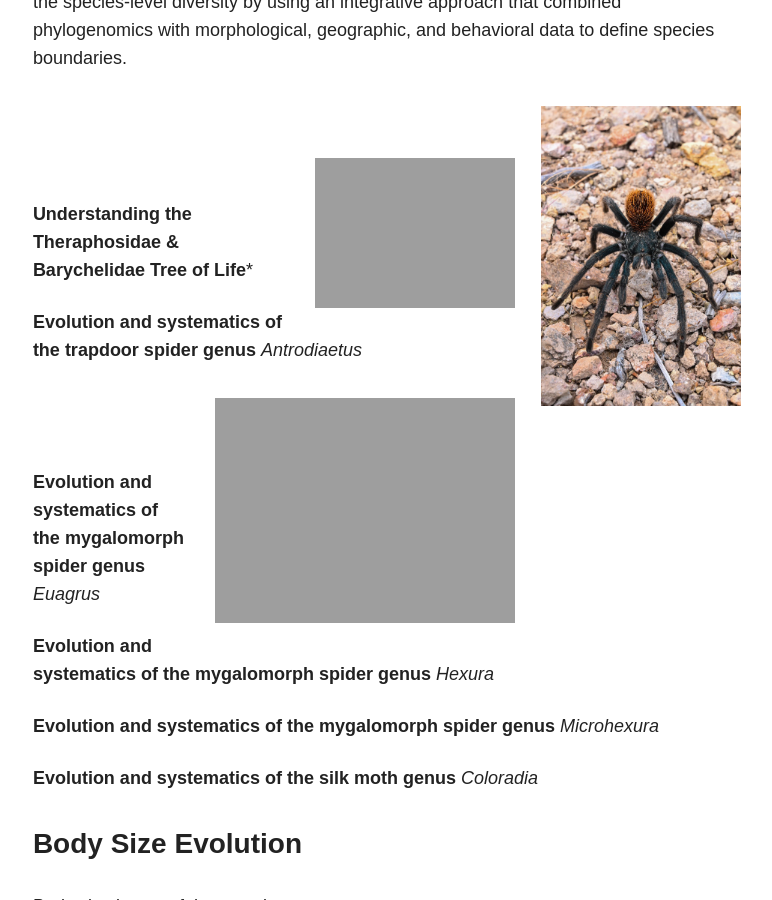
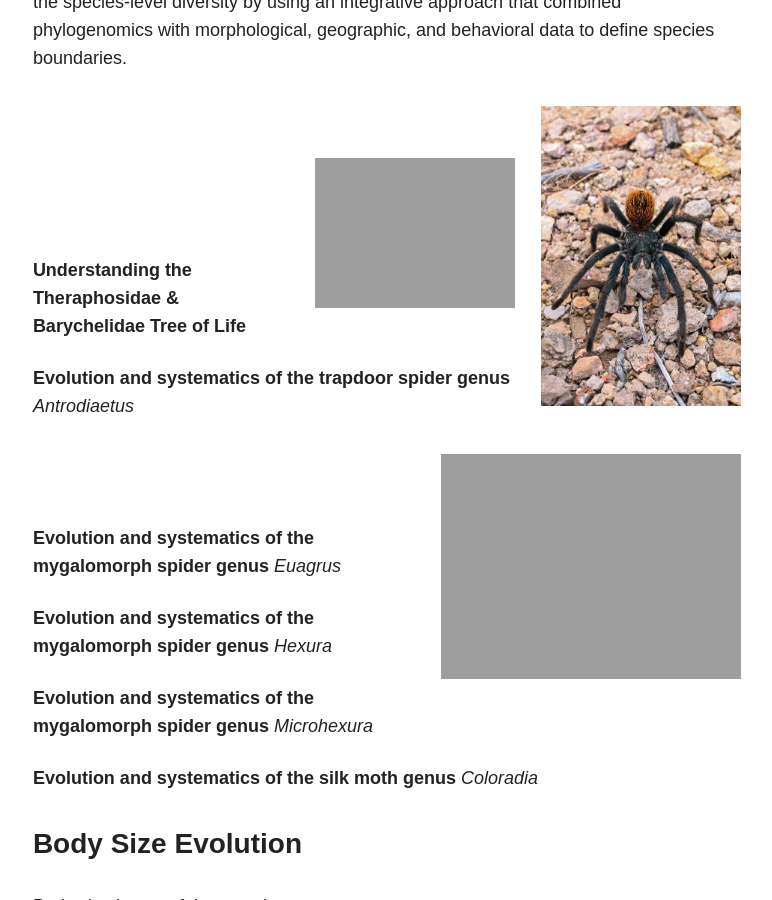
Before and after one commit to thehamiltonlab/thehamiltonlab.github.io, a Jekyll site: the page built from research/index.md, in a window 1280 px wide and 900 px high, scrolled down 1837 px. Shown: the whole window, without its empty margins (253-1025 px from the left). Built offline with Jekyll 4.4.1, drawn with Linux system fonts in a browser that asks for light colours; nearby versions of some CDN libraries.

Commit message:
Update index.md

```diff
--- a/research/index.md
+++ b/research/index.md
@@ -47,8 +47,10 @@
 </figure>
 {: .pull-right}
 <br>
+<br>
+<br>
 
-**Understanding the Theraphosidae & Barychelidae Tree of Life***
+**Understanding the Theraphosidae & Barychelidae Tree of Life**
 <br>
 
 **Evolution and systematics of the trapdoor spider genus** *Antrodiaetus*
```
